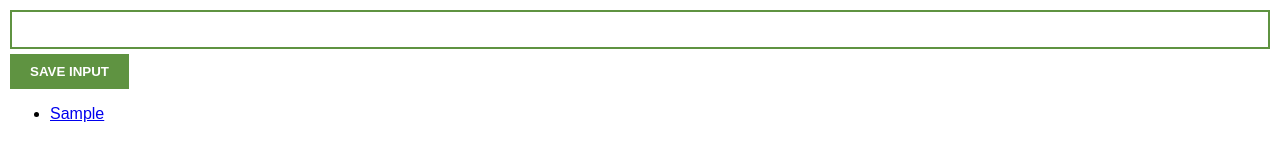
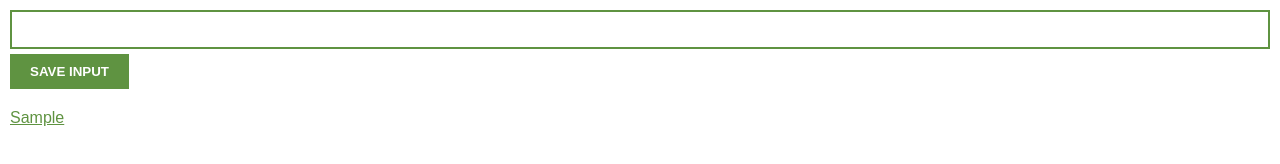
Before and after one commit to rfloresj/chrome-extension, a plain HTML site: page index.html in a window 1280 px wide. Both pictures are taken after typing "Sample" into the empty fields and a click on the button "SAVE INPUT". Drawn offline with Linux system fonts and the light colour scheme.

Commit message:
Style <list>

```diff
--- a/index.css
+++ b/index.css
@@ -24,3 +24,20 @@ button{
     margin-top: 5px;
     font-weight: bold;
 }
+
+/* Styling the list */
+
+ul {
+    margin-top: 20px;
+    list-style: none;
+    padding-left: 0;
+}
+
+li {
+    margin-top: 5px;
+    color: #5f9341;
+}
+
+a {
+    color: #5f9341;
+}
```
